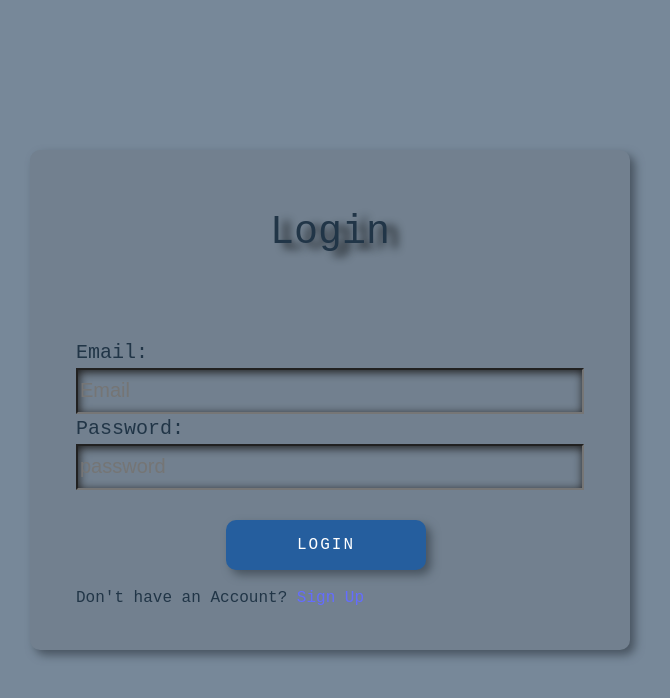
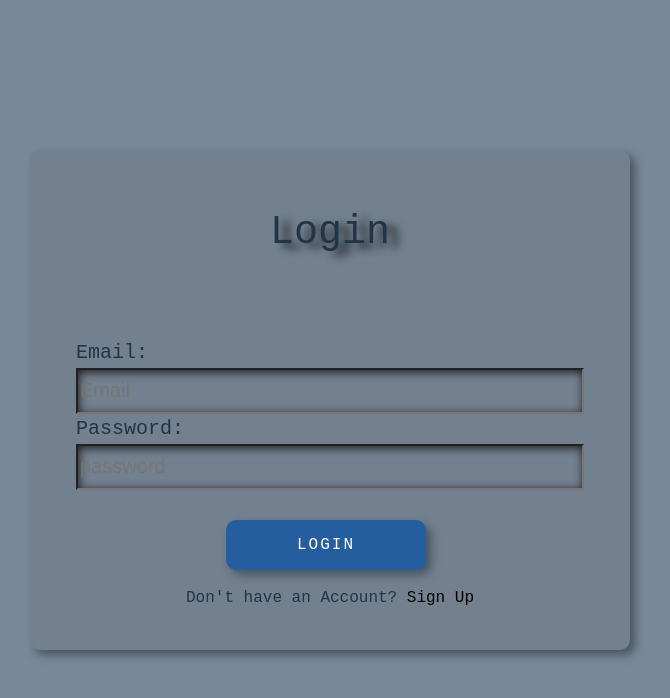
Before and after one commit to BabatundeOla1/EMRAPPFRONTEND, a React (Vite) app: page / in a window 1280 px wide. Shown: the top 698 px of the page, without its empty margins (310-980 px from the left). Built offline with nearby package versions, Linux system fonts and the light colour scheme.

Commit message:
Iphone 12 responsiveness Update

```diff
--- a/src/components/login.module.css
+++ b/src/components/login.module.css
@@ -41,6 +41,10 @@ box-shadow: inset 1px 2px 10px rgb(29, 28, 28);
 color: black;
 }
 
+.dontHaveAnAccountSignUp p{
+  text-align: center;
+}
+
 .dontHaveAnAccountLoginButton{
   justify-content: right;
   align-items: center;
@@ -67,6 +71,9 @@ color: black;
   gap: 10px;
   display: flex;
   font-size: 1rem;
+}
+.linkToSignUp{
+  color: black;
 }
 
 /* Samsung S20 screen */
--- a/src/components/signUp.module.css
+++ b/src/components/signUp.module.css
@@ -64,7 +64,7 @@ select{
 }
 .linkToLogin{
   font-size: rem;
-  color: #255e9e;
+  color: black;
 }
 
 
```
